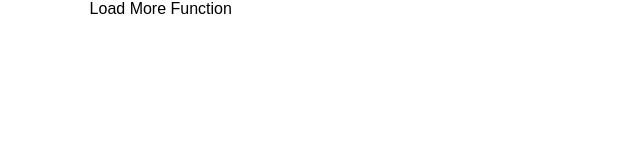
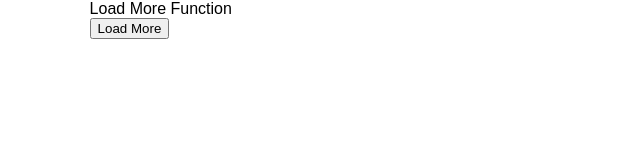
Before and after one commit to junedkaxioned/Load-More, a plain HTML site: page index.html in a window 1280 px wide. Shown: the whole page, without its empty margins (0-640 px from the left). Drawn offline with Linux system fonts and the light colour scheme.

Commit message:
Html Structure Update

```diff
--- a/index.html
+++ b/index.html
@@ -22,6 +22,9 @@
           <h1>Load More Function</h1>
           <ul class="card-container">
           </ul>
+          <div class="btn">
+            <button class="load-more">Load More</button>
+          </div>
         </div>
       </section>
     </main>
```
